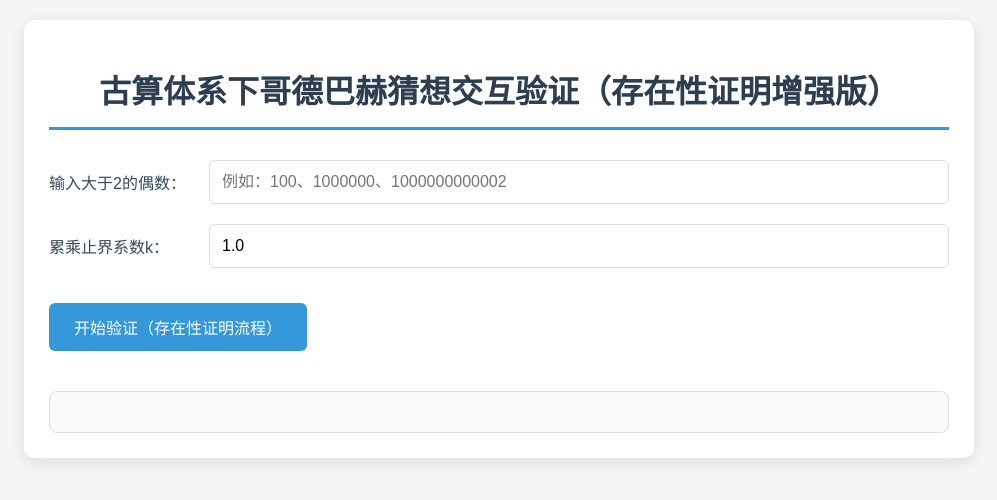
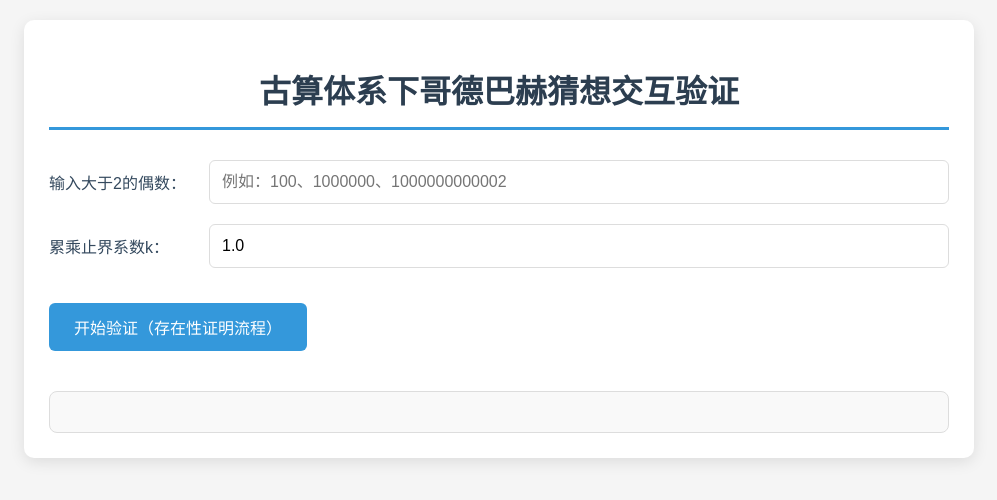
Before and after one commit to linjianfei888-max/linjianfei888-max.github.io, a plain HTML site: page index.html in a window 1280 px wide. Shown: the whole page, without its empty margins (141-1138 px from the left). Drawn offline with Linux system fonts and the light colour scheme.

Commit message:
Update index.html

```diff
--- a/index.html
+++ b/index.html
@@ -164,7 +164,7 @@
 </head>
 <body>
     <div class="container">
-        <h1>古算体系下哥德巴赫猜想交互验证（存在性证明增强版）</h1>
+        <h1>古算体系下哥德巴赫猜想交互验证</h1>
         <div class="input-group">
             <label>输入大于2的偶数：</label>
             <input type="number" id="evenNum" min="4" step="2" placeholder="例如：100、1000000、1000000000002">
```
